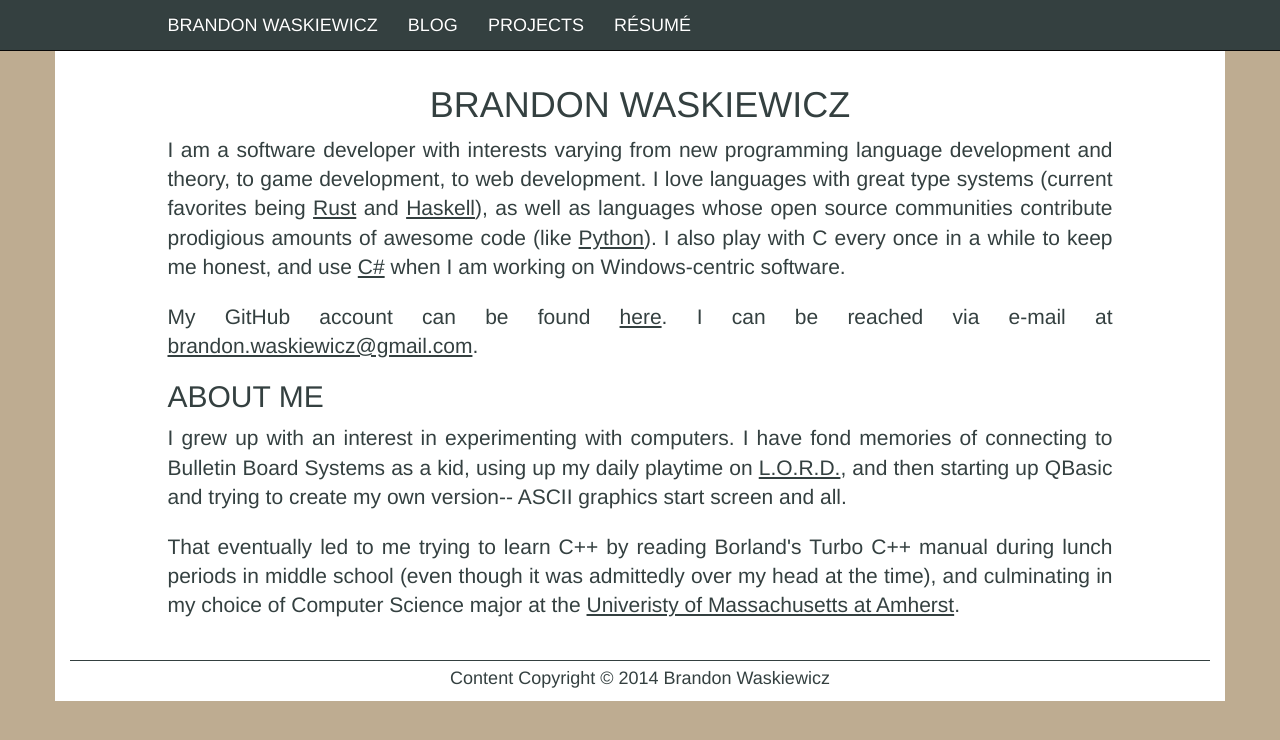
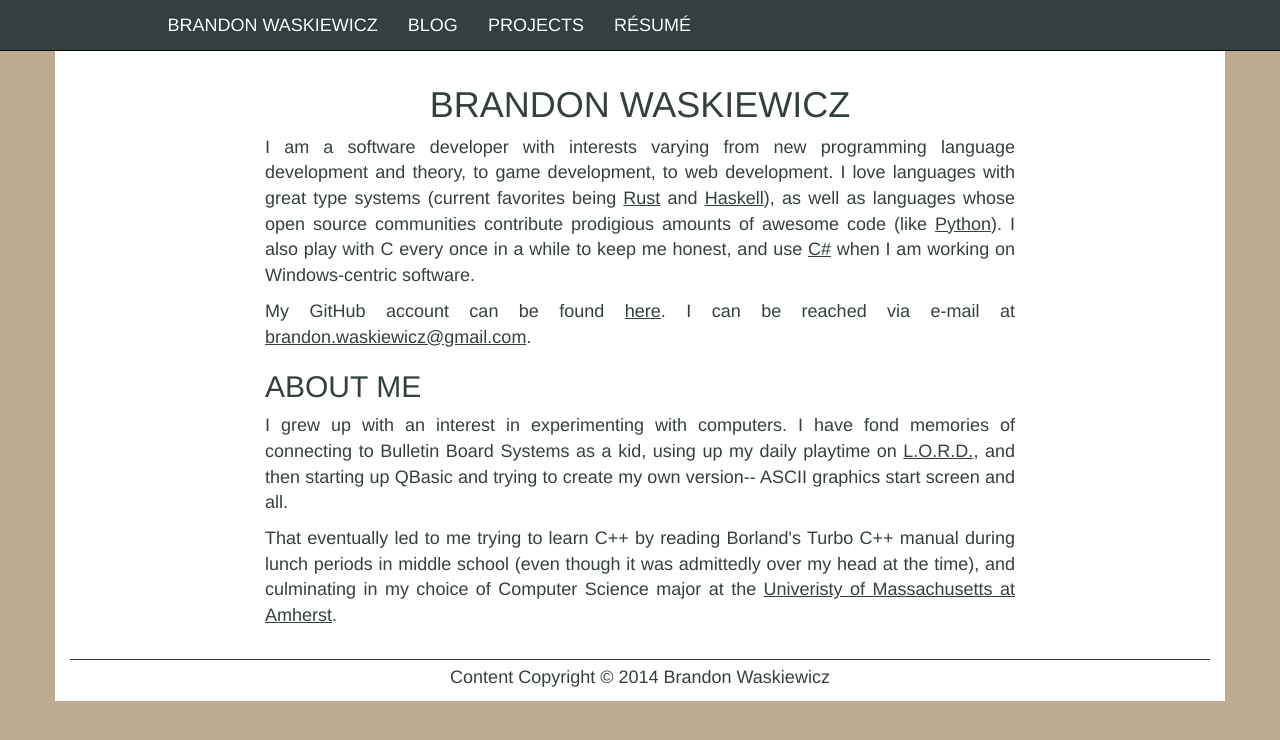
Before and after one commit to brandonw/personal-site, a Django app: template personal-site/templates/pages/home.html in a window 1280 px wide. Shown: the top 740 px of the page. Run offline with Django 3.2, Linux system fonts and the light colour scheme; the template is opened without the code that fills it, so the values that code supplies are empty; some libraries are stand-ins or nearby versions.

Commit message:
Shrink base page remove lead class

```diff
--- a/personal-site/templates/pages/home.html
+++ b/personal-site/templates/pages/home.html
@@ -8,7 +8,7 @@
 
 {% block content-layout %}
 
-<div class="col-md-offset-1 col-md-10">
+<div class="col-md-offset-2 col-md-8">
     {% if messages %}
         {% for message in messages %}
             <div class="alert {% if message.tags %}alert-{{ message.tags }}"{% endif %}>{{ message }}</div>
@@ -18,7 +18,7 @@
     <div id="header">
         <h1 class="text-center heading">BRANDON WASKIEWICZ</h1>
     </div>
-    <p class="lead text-justify">I am a software developer with interests varying
+    <p class="text-justify">I am a software developer with interests varying
     from new programming language development and theory, to game development,
     to web development. I love languages with great type systems (current favorites
     being <a href="http://www.rust-lang.org/">Rust</a> and
@@ -29,19 +29,19 @@
     <a href="http://en.wikipedia.org/wiki/C_Sharp_(programming_language)">C#</a>
     when I am working on Windows-centric software.</p>
 
-    <p class="lead text-justify">My GitHub account can be found
+    <p class="text-justify">My GitHub account can be found
     <a href="https://github.com/brandonw/">here</a>. I can be reached via e-mail at
     <a href="mailto:brandon.waskiewicz@gmail.com">brandon.waskiewicz@gmail.com</a>.
 
     <h2>ABOUT ME</h2>
-    <p class="lead text-justify">I grew up with an interest in experimenting with
+    <p class="text-justify">I grew up with an interest in experimenting with
     computers. I have fond memories of connecting to Bulletin Board Systems as a
     kid, using up my daily playtime on
     <a href="http://en.wikipedia.org/wiki/Legend_of_the_Red_Dragon">L.O.R.D.</a>,
     and then starting up QBasic and trying to create my own version-- ASCII
     graphics start screen and all.</p>
 
-    <p class="lead text-justify">That eventually led to me trying to learn C++
+    <p class="text-justify">That eventually led to me trying to learn C++
     by reading Borland's Turbo C++ manual during lunch periods in middle school
     (even though it was admittedly over my head at the time), and culminating in
     my choice of Computer Science major at the
```
